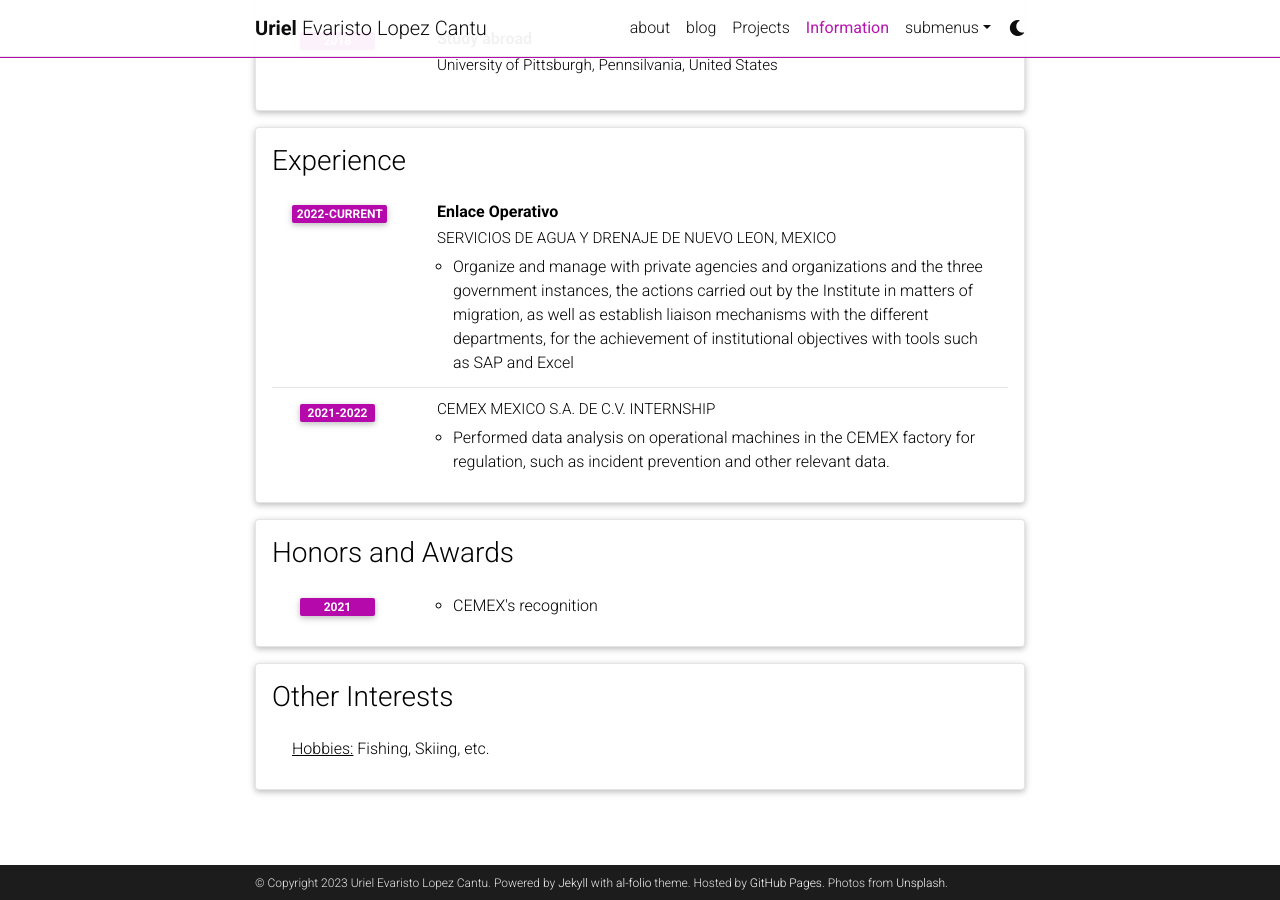
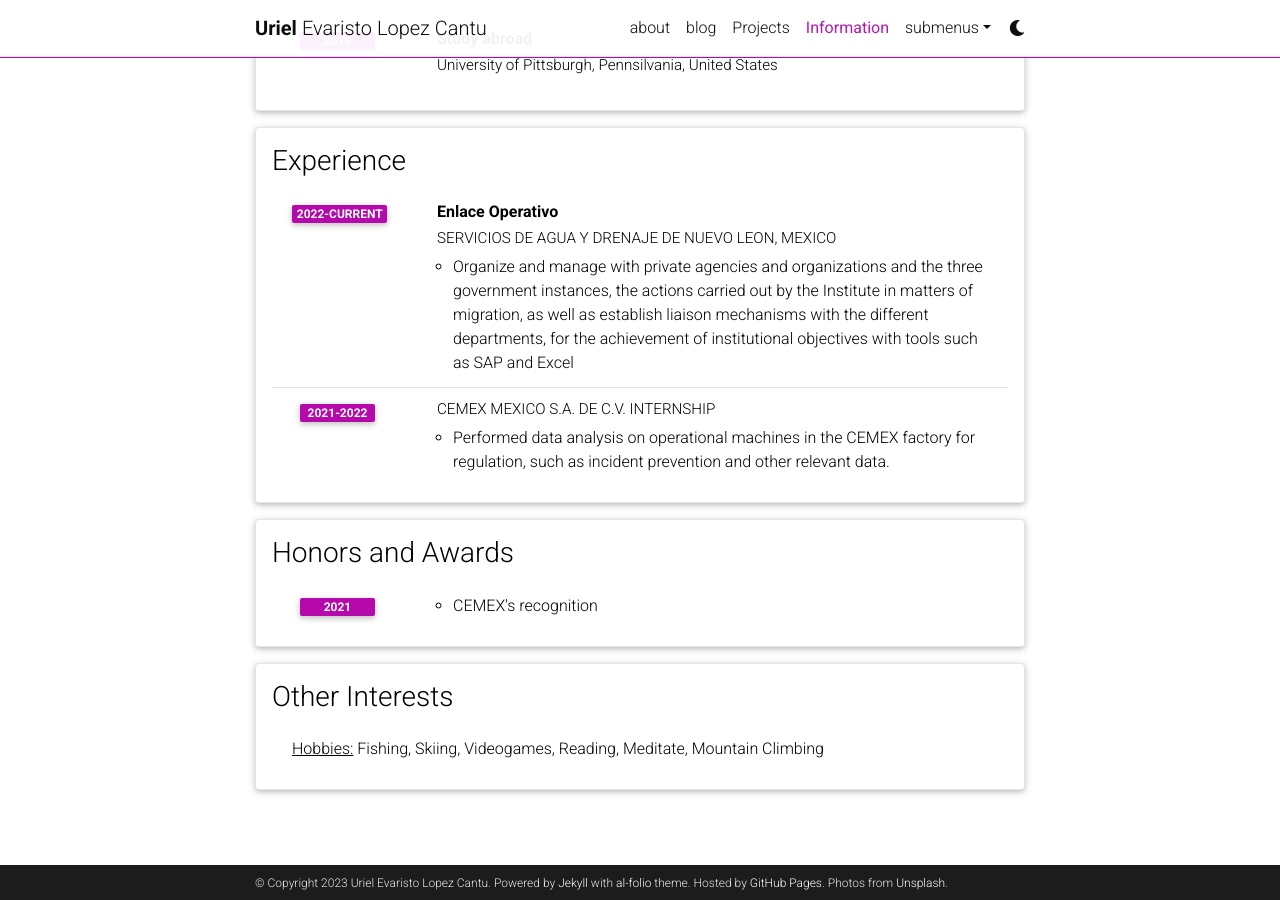
Before and after one commit to ulopezc/ulopezc.github.io, a Jekyll site: the page built from _pages/cv.md, in a window 1280 px wide and 900 px high, scrolled down 517 px. Built offline with Jekyll 4.4.1, drawn with Linux system fonts in a browser that asks for light colours; comment, search, counter and statistics services are not loaded; a style sheet for code colours, icons or effects is not loaded.

Commit message:
Update cv.yml

```diff
--- a/_data/cv.yml
+++ b/_data/cv.yml
@@ -50,4 +50,4 @@
 - title: Other Interests
   type: list
   contents:
-    - <u>Hobbies:</u> Fishing, Skiing, etc.
+    - <u>Hobbies:</u> Fishing, Skiing, Videogames, Reading, Meditate, Mountain Climbing
```
